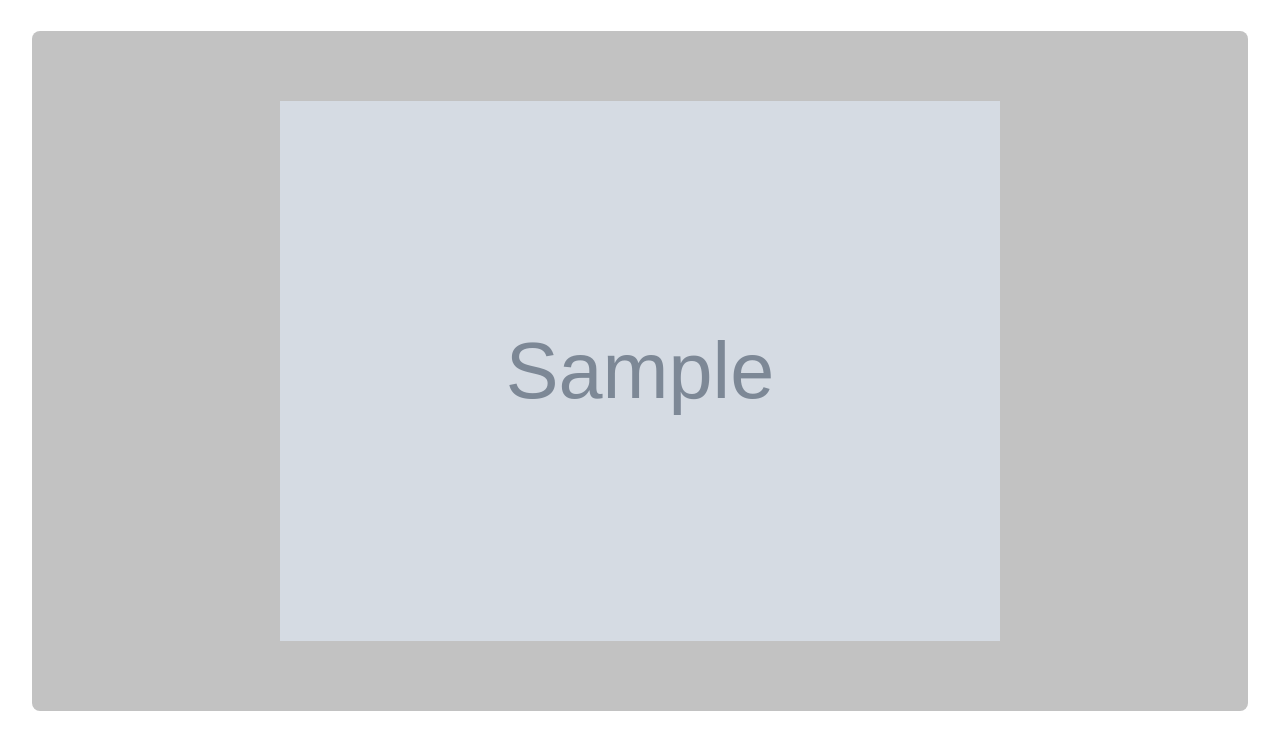
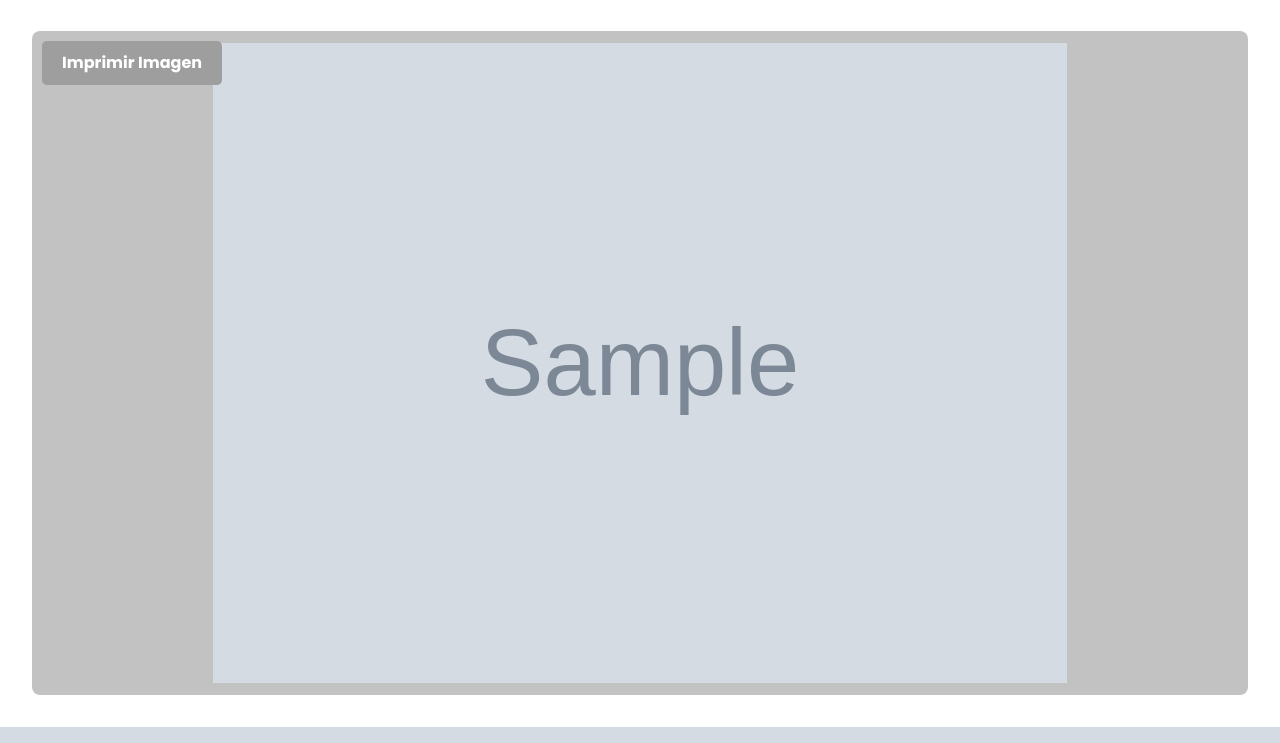
Before and after one commit to FernandoReyesV2/SPC, a Django app: template apps/posicionCamaras/templates/posicionCamaras.html in a window 1280 px wide. Shown: the part 81-824 px from the top of the page. Run offline with Django 4.2, Linux system fonts and the light colour scheme; the template is opened without the code that fills it: most values are stand-ins (such as "Sample title", 1, 10 or a date in 2020); grey boxes marked "Sample" are stand-in pictures; some libraries are stand-ins or nearby versions.

Commit message:
Manejo de errores para la subida de planos para disenoPlanos.html. Se añadio la posibilidad de elegir la misma camara varias veces en el html camaras.html. En posicionCamaras.html se añadio boton para imprmir la imagen generada.

```diff
--- a/apps/posicionCamaras/templates/posicionCamaras.html
+++ b/apps/posicionCamaras/templates/posicionCamaras.html
@@ -3,34 +3,34 @@
 <head>
     {% load static %}
     <!-- Basic -->
-  <meta charset="utf-8" />
-  <meta http-equiv="X-UA-Compatible" content="IE=edge" />
+    <meta charset="utf-8"/>
+    <meta http-equiv="X-UA-Compatible" content="IE=edge"/>
     <!-- Mobile Metas -->
-  <meta name="viewport" content="width=device-width, initial-scale=1, shrink-to-fit=no" />
+    <meta name="viewport" content="width=device-width, initial-scale=1, shrink-to-fit=no"/>
     <!-- Site Metas -->
-  <meta name="keywords" content="" />
-  <meta name="description" content="" />
-  <meta name="author" content="" />
+    <meta name="keywords" content=""/>
+    <meta name="description" content=""/>
+    <meta name="author" content=""/>
 
     <title>SPC</title>
 
     <!-- slider stylesheet -->
-  <link rel="stylesheet" type="text/css" href="https://cdnjs.cloudflare.com/ajax/libs/OwlCarousel2/2.1.3/assets/owl.carousel.min.css" />
+    <link rel="stylesheet" type="text/css"
+          href="https://cdnjs.cloudflare.com/ajax/libs/OwlCarousel2/2.1.3/assets/owl.carousel.min.css"/>
 
     <!-- font awesome stylesheet -->
     <link rel="stylesheet" href="https://maxcdn.bootstrapcdn.com/font-awesome/4.3.0/css/font-awesome.min.css">
 
     <!-- bootstrap core css -->
-  <link rel="stylesheet" type="text/css" href="{% static 'css/bootstrap.css' %}" />
+    <link rel="stylesheet" type="text/css" href="{% static 'css/bootstrap.css' %}"/>
 
     <!-- fonts style -->
     <link href="https://fonts.googleapis.com/css?family=Poppins:400,600,700&display=swap" rel="stylesheet">
     <!-- Custom styles for this template -->
-  <link href="{% static 'css/style.css' %}" rel="stylesheet" />
+    <link href="{% static 'css/style.css' %}" rel="stylesheet"/>
     <!-- responsive style -->
-  <link href="{% static 'css/responsive.css' %}" rel="stylesheet" />
+    <link href="{% static 'css/responsive.css' %}" rel="stylesheet"/>
     <link href="{% static 'css/posicionCamara.css' %}" rel="stylesheet"/>
-
 </head>
 
 <body>
@@ -45,7 +45,8 @@
               SPC
             </span>
                 </a>
-          <button class="navbar-toggler" type="button" data-toggle="collapse" data-target="#navbarSupportedContent"
+                <button class="navbar-toggler" type="button" data-toggle="collapse"
+                        data-target="#navbarSupportedContent"
                         aria-controls="navbarSupportedContent" aria-expanded="false" aria-label="Toggle navigation">
                     <span class="navbar-toggler-icon"></span>
                 </button>
@@ -53,16 +54,16 @@
                     <div class="d-flex ml-auto flex-column flex-lg-row align-items-center">
                         <ul class="navbar-nav">
                             <li class="nav-item active">
-                  <a class="nav-link" id="enlaceInicio" >Inicio <span class="sr-only">(current)</span></a>
+                                <a class="nav-link" id="enlaceInicio">Inicio <span class="sr-only">(current)</span></a>
                             </li>
                             <li class="nav-item">
                                 <a class="nav-link" id="enlaceAcerca"> Acerca </a>
                             </li>
                             <li class="nav-item">
-                  <a class="nav-link" id="enlaceServicio" > Servicio </a>
+                                <a class="nav-link" id="enlaceServicio"> Servicio </a>
                             </li>
                             <li class="nav-item">
-                  <a class="nav-link" id="enlaceContacto" >Contacto</a>
+                                <a class="nav-link" id="enlaceContacto">Contacto</a>
                             </li>
                         </ul>
                         <form class="form-inline">
@@ -76,6 +77,9 @@
 </div>
 {#RESTO DEL BODY#}
 <div class="fondo">
+    <div>
+        <button onclick="imprimirImagen()" class="boton-imprimir">Imprimir Imagen</button>
+    </div>
     <div class="contenedor_resultado">
         <img src="{{ image_path }}" alt="Posición de Cámaras">
     </div>
@@ -106,4 +110,23 @@
         }
     });
 </script>
+
+<script>
+    function imprimirImagen() {
+        var imagenUrl = document.querySelector('.contenedor_resultado img').src;
+
+        // Abre una nueva ventana con la imagen
+        var ventana = window.open('', '_blank');
+        ventana.document.write('<html><head><title>Imprimir Imagen</title></head><body>');
+        ventana.document.write('<img src="' + imagenUrl + '" style="max-width: 100%;">');
+        ventana.document.write('</body></html>');
+        ventana.document.close();
+
+        // Añade un evento para imprimir automáticamente cuando la ventana se abre
+        ventana.addEventListener('load', function () {
+            ventana.print();
+        });
+    }
+</script>
+
 </html>
--- a/static/css/posicionCamara.css
+++ b/static/css/posicionCamara.css
@@ -1,12 +1,45 @@
-.fondo{
+.fondo {
     display: flex;
+    position: relative; /* Añadido para posicionar el botón correctamente */
+    height: 83vh;
 }
 
-.contenedor_resultado{
+.contenedor_resultado {
     background-color: #C2C2C2;
     margin: auto;
+    text-align: center; /* Añadido para centrar la imagen */
 }
 
-.contenedor_resultado img{
-    width: 45rem;
+.contenedor_resultado img {
+    max-width: 100%; /* Hace que la imagen sea responsive */
+    height: 40rem; /* Ajusta la altura automáticamente */
 }
+
+.boton-imprimir {
+    font-weight: bold;
+    position: absolute;
+    top: 10px;
+    left: 10px;
+    padding: 10px 20px;
+    background: #9E9E9E;
+    color: white;
+    border: none;
+    border-radius: 5px;
+    cursor: pointer;
+    transition: background 0.3s;
+}
+
+.boton-imprimir:hover {
+    background: #e0e0e0;
+}
+
+@media print {
+    .fondo {
+        display: flex;
+        position: relative;
+    }
+
+    .contenedor_resultado {
+        page-break-inside: avoid; /* Evitar salto de página dentro de .contenedor_resultado */
+    }
+}
```
Also changed, not shown: apps/camaras/templates/camaras.html (+60 -36 lines), apps/disenoPlanos/templates/disenoPlanos.html (+7 -0 lines), apps/disenoPlanos/views.py (+12 -6 lines), db.sqlite3. Lines whose indentation alone changed are shown as unchanged.
